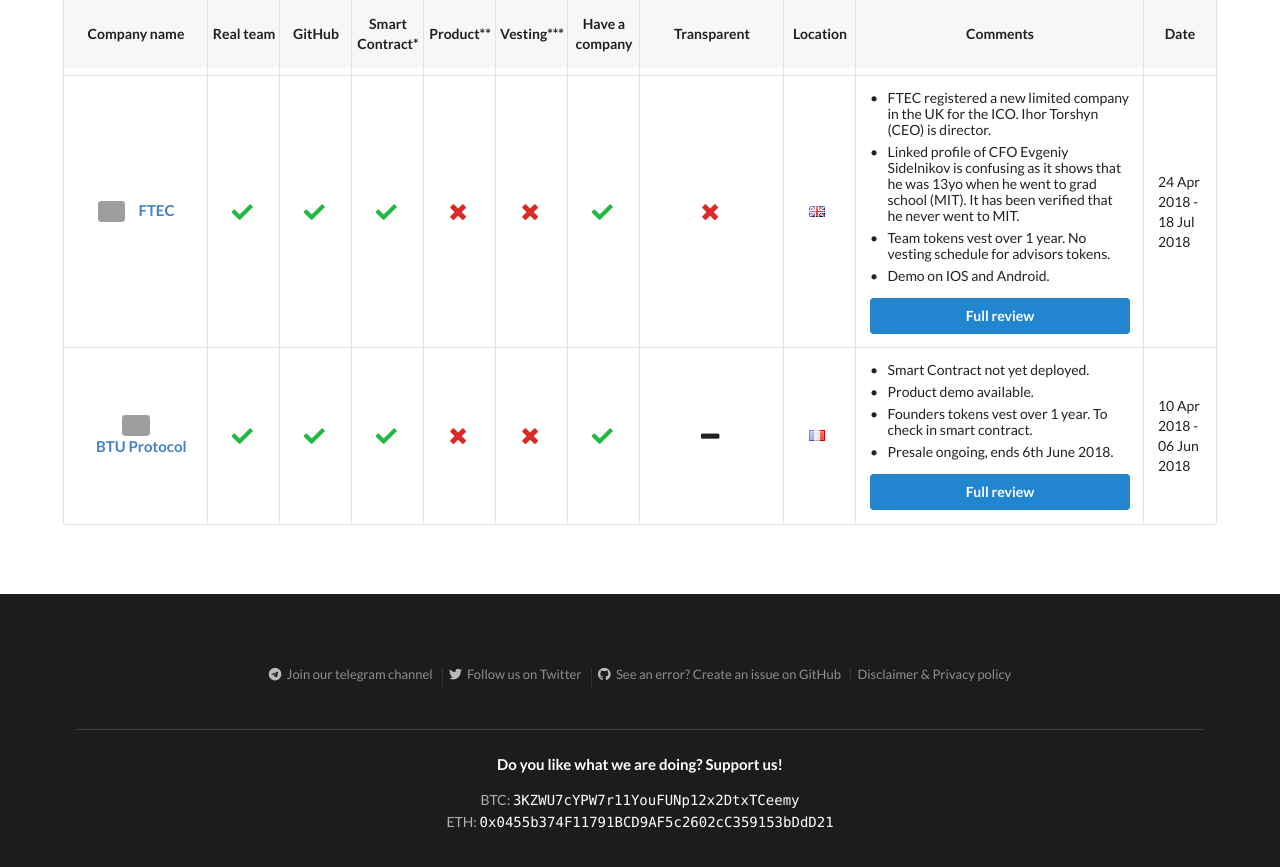
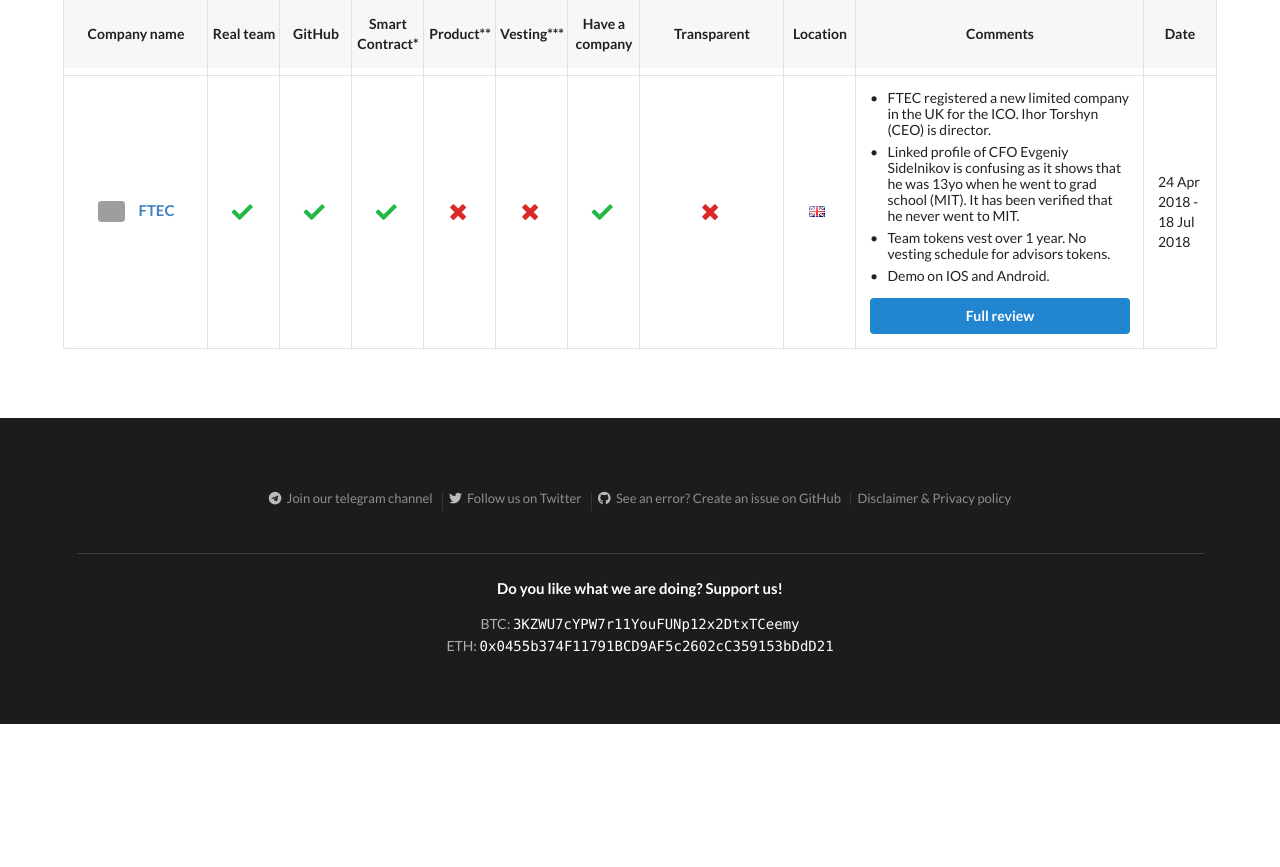
Before and after one commit to ico-check/ico-check, a Jekyll site: the page built from index.md, in a window 1280 px wide and 900 px high, scrolled down 5458 px. Shown: the top 867 px of the window. Built offline with Jekyll 4.4.1, drawn with Linux system fonts in a browser that asks for light colours; nearby versions of some CDN libraries; after the commit the page ends 6182 px from its top, so only the background shows below that; grey boxes are pictures that could not be loaded.

Commit message:
68-btuprotocol-ico-check
Moving to past ICOs

```diff
--- a/_data/active-future-icos.yml
+++ b/_data/active-future-icos.yml
@@ -395,24 +395,3 @@
   ico_end_date: 2018-07-18T11:00:00Z
   safe: false
   issue_url: https://github.com/ico-check/ico-check/issues/119
-
-- name: BTU Protocol
-  image: https://i.imgur.com/VQYBAXR.jpg
-  url: https://www.btu-protocol.com/en/
-  real_team: true
-  github: true
-  smart_contract: true
-  product: false
-  min_vesting: false
-  have_company: true
-  transparent:
-  location: France
-  comments:
-    - content: Smart Contract not yet deployed.
-    - content: Product demo available.
-    - content: Founders tokens vest over 1 year. To check in smart contract.
-    - content: Presale ongoing, ends 6th June 2018.
-  ico_start_date: 2018-04-10T11:00:00Z
-  ico_end_date: 2018-06-06T11:00:00Z
-  safe:
-  issue_url: https://github.com/ico-check/ico-check/issues/101
```
